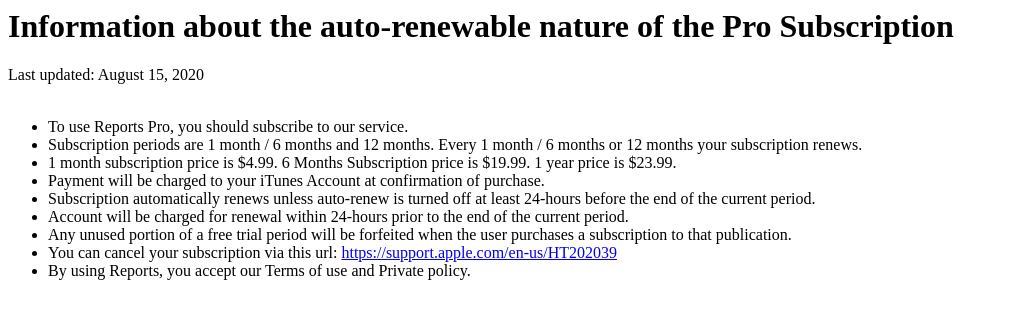
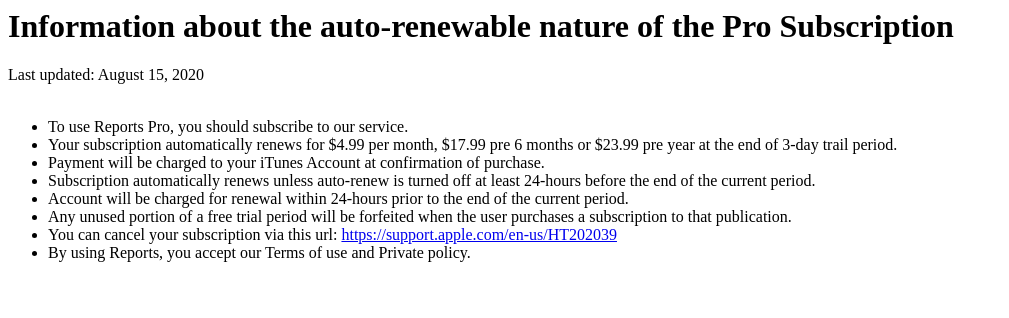
Before and after one commit to ice100/igaboutsubscriptions, a plain HTML site: page index.html in a window 1280 px wide. Shown: the whole page, without its empty margins (0-1009 px from the left). Drawn offline with Linux system fonts and the light colour scheme.

Commit message:
Update index.html

```diff
--- a/index.html
+++ b/index.html
@@ -11,8 +11,7 @@
 <br/>
 <ul>
 	<li>To use Reports Pro, you should subscribe to our service.</li>
-	<li>Subscription periods are 1 month / 6 months and 12 months. Every 1 month / 6 months or 12 months your subscription renews.</li>
-    <li>1 month subscription price is $4.99. 6 Months Subscription price is $19.99. 1 year price is $23.99.</li>
+	<li>Your subscription automatically renews for $4.99 per month, $17.99 pre 6 months or $23.99 pre year at the end of 3-day trail period.</li>
 	<li>Payment will be charged to your iTunes Account at confirmation of purchase.</li>
  	<li>Subscription automatically renews unless auto-renew is turned off at least 24-hours before the end of the current period.</li>
  	<li>Account will be charged for renewal within 24-hours prior to the end of the current period.</li>
```
